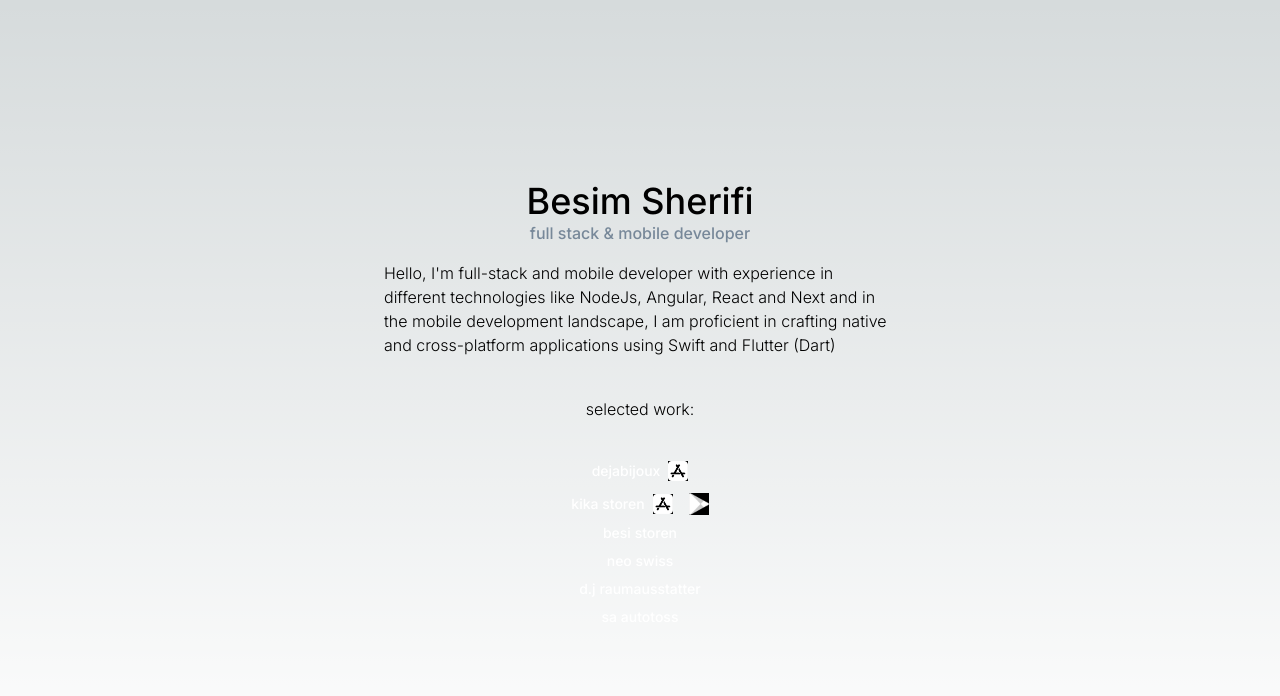
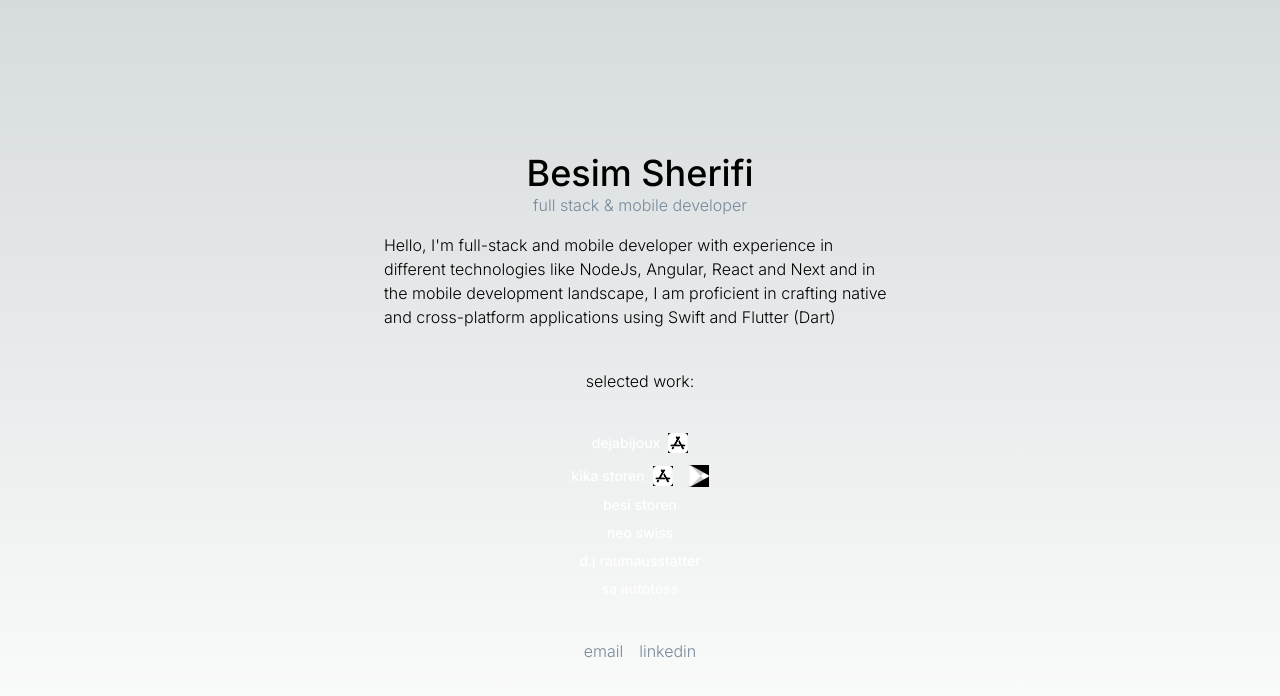
Before and after one commit to besimsherifi/portofolio, a Next.js app: page / in a window 1280 px wide. Shown: the top 696 px of the page. Built offline with nearby package versions, Linux system fonts and the light colour scheme.

Commit message:
*added email and linkedin links

```diff
--- a/app/page.js
+++ b/app/page.js
@@ -6,15 +6,22 @@ import Link from 'next/link'
 
 
 export default function Home() {
+
+  const emailAddress = 'sherifibesim@gmail.com';
+  const subject = '';
+
+  const mailtoLink = `mailto:${emailAddress}?subject=${encodeURIComponent(subject)}`;
+
+
   return (
     <>
       <div className="flex items-center justify-center h-screen font-pt-sans ">
         <div>
           <div className="text-center my-4">
             <h1 class="text-4xl font-medium ">Besim Sherifi</h1>
-            <h4 className='font-medium text-[lightslategray]'>full stack & mobile developer </h4>
+            <h4 className='font-light text-[lightslategray]'>full stack & mobile developer </h4>
           </div>
-          <p className="max-w-lg font-light">Hello, I'm full-stack and mobile developer with experience in different technologies like NodeJs, Angular, React and Next and in the mobile development landscape, I am proficient in crafting native and cross-platform applications using Swift and Flutter (Dart)</p>
+          <p className="max-w-lg font-light mx-5">Hello, I'm full-stack and mobile developer with experience in different technologies like NodeJs, Angular, React and Next and in the mobile development landscape, I am proficient in crafting native and cross-platform applications using Swift and Flutter (Dart)</p>
           <p className="text-center my-10 font-light">selected work:</p>
           <div className="text-center font-medium">
             {/* <p className='max-w-fit mx-auto text-center text-sm font-medium transition-colors underline-animation cursor-pointer mb-2'>dejabijoux</p> */}
@@ -56,6 +63,11 @@ export default function Home() {
             <Link href='https://sa-autotoss.ch/' target='_blank'><p className='max-w-fit mx-auto text-center text-sm font-medium transition-colors underline-animation cursor-pointer mb-2'>sa autotoss</p></Link>
           </div>
 
+          <div className='flex justify-center text-[lightslategray] mt-10'>
+            <Link href={mailtoLink}><p className='mr-4 font-light cursor-pointer'>email</p></Link>
+            <Link href='https://www.linkedin.com/in/besim-sherifi-019328193/' target="_blank"><p className='font-light cursor-pointer'>linkedin</p></Link>
+          </div>
+
         </div>
 
       </div >
```
